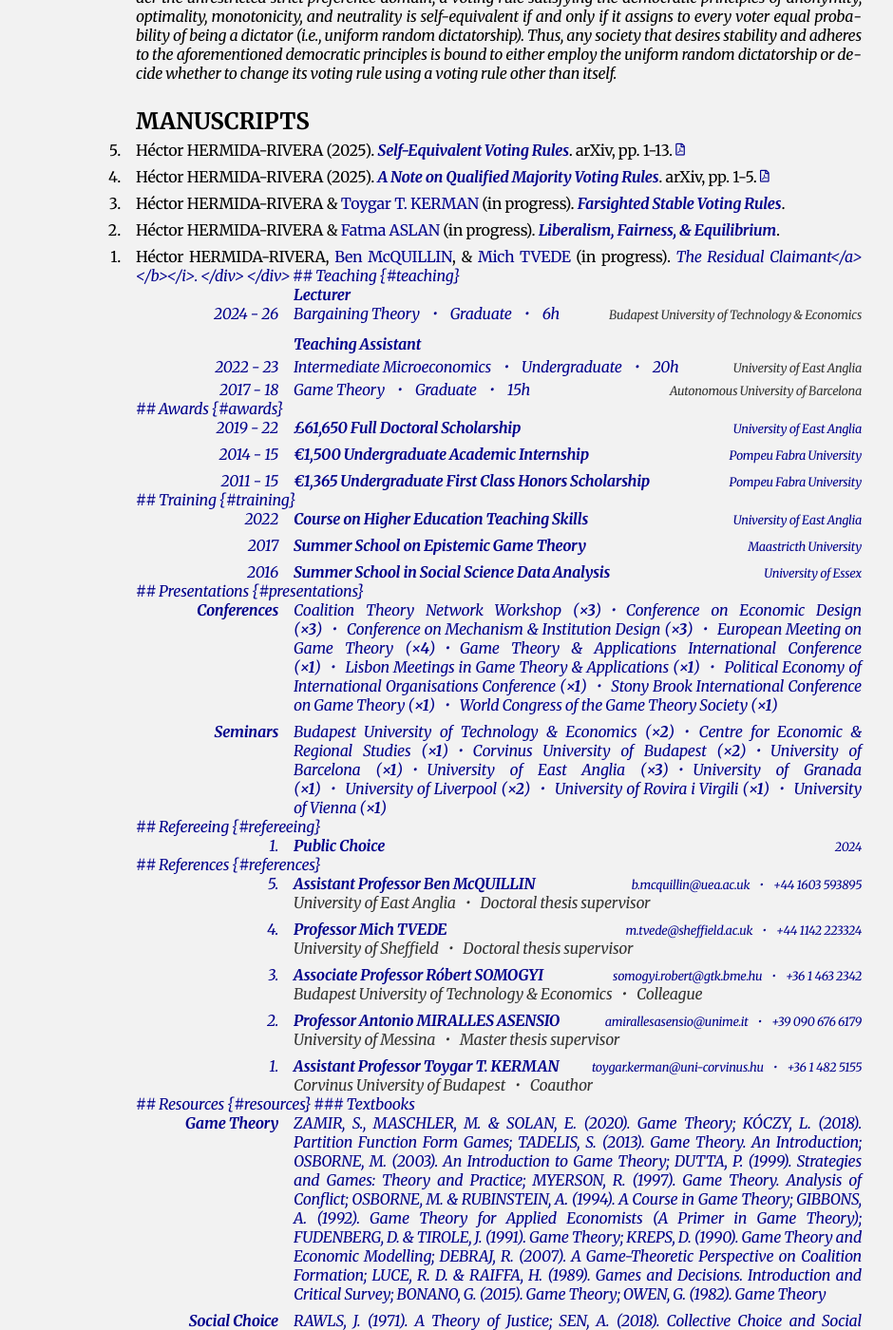
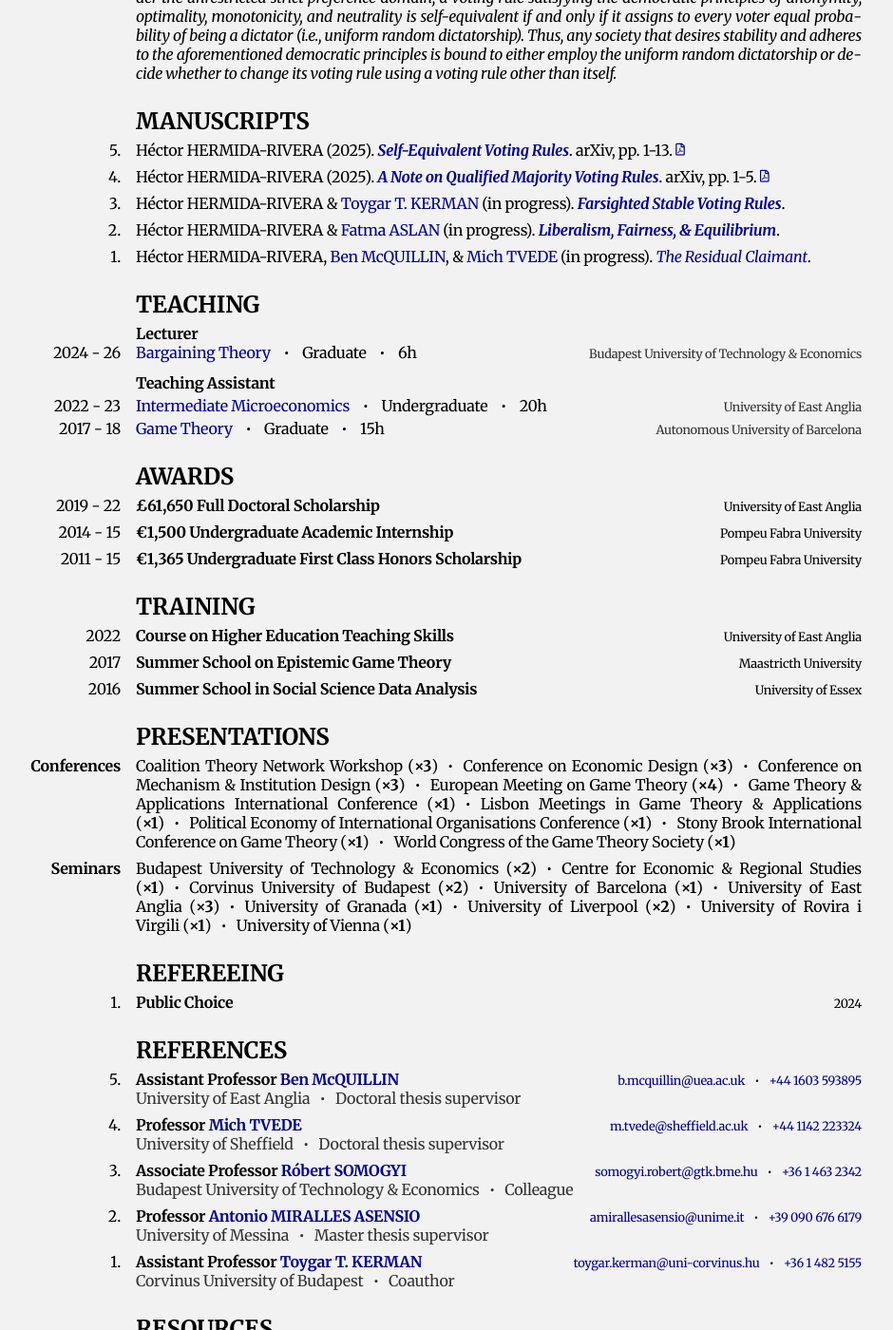
Before and after one commit to HectorHermidaRivera/hectorhermidarivera.github.io, a Jekyll site: the page built from index.md, in a window 1280 px wide and 1400 px high, scrolled down 1291 px. Shown: the whole window at 95% size, without its empty margins (173-1113 px from the left). Built offline with Jekyll 4.4.1, drawn with Linux system fonts in a browser that asks for light colours; a style sheet for code colours, icons or effects is not loaded; some of the changed text lies outside the part shown.

Commit message:
Update index.md

```diff
--- a/index.md
+++ b/index.md
@@ -196,17 +196,16 @@ title: Home
     </a>
   </div>
 
-  <div class="label">1.</div>
-  <div>
-    Héctor HERMIDA-RIVERA, <a href="https://research-portal.uea.ac.uk/en/persons/ben-mcquillin/">Ben McQUILLIN</a>, & <a href="https://sheffield.ac.uk/economics/staff/academic/mich-tvede">Mich TVEDE</a> (in progress).
-    <i><b><span class="collapsible-link">The Residual Claimant</a></b></i>.
-    <a href="" target="_blank">
-    </a>
-  </div>
+<div class="label">1.</div>
+<div>
+  Héctor HERMIDA-RIVERA,
+  <a href="https://research-portal.uea.ac.uk/en/persons/ben-mcquillin/">Ben McQUILLIN</a>, &
+  <a href="https://sheffield.ac.uk/economics/staff/academic/mich-tvede">Mich TVEDE</a> (in progress).
+  <i><b><span class="collapsible-link">The Residual Claimant</span></b></i>.
+</div>
+
 <div class="content" style="display: none; margin-top: 5px;">
-  <p>
-    ABSTRACT 1
-  </p>
+  <p>ABSTRACT 1</p>
 </div>
 
 </div>
```
